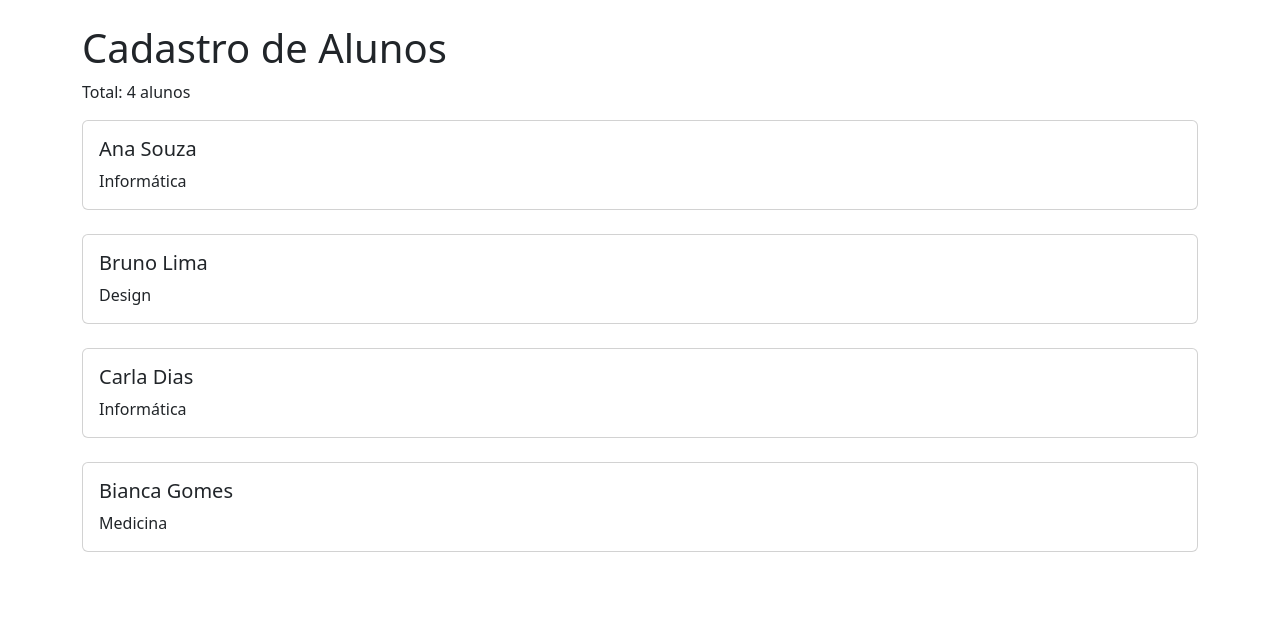
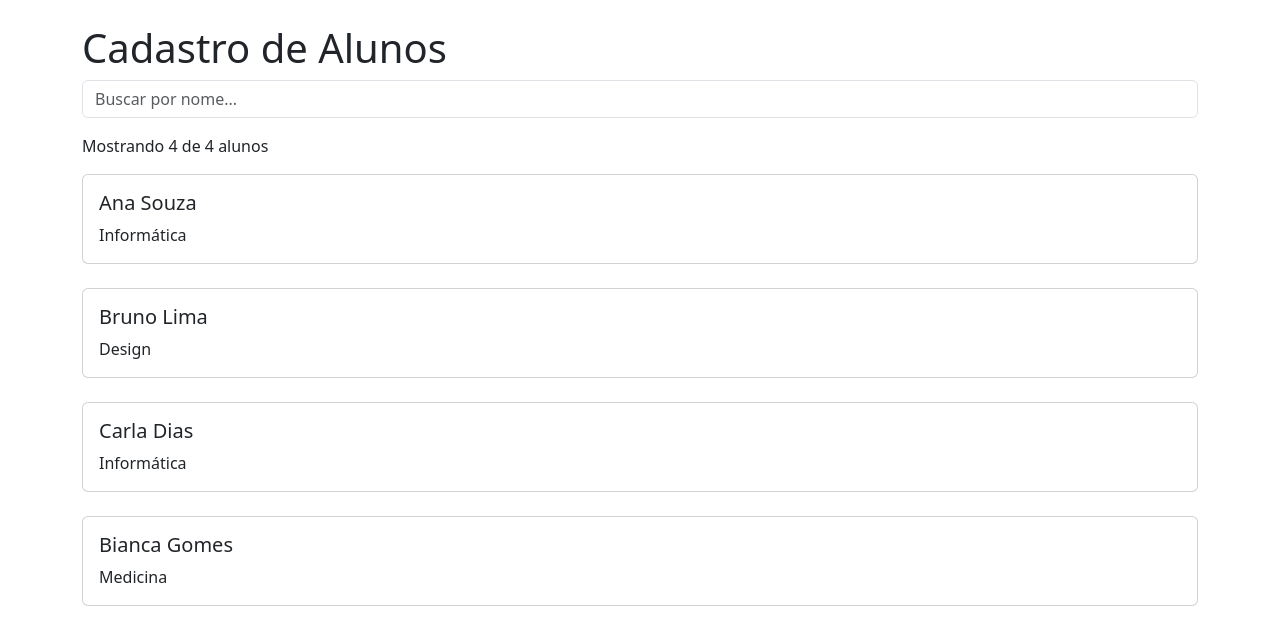
Before and after one commit to biancasgomes2/sistemaDeCadastro, a React (Vite) app in the folder cadastro-alunos/: page / in a window 1280 px wide. Shown: the top 644 px of the page. Built offline with nearby package versions, Linux system fonts and the light colour scheme.

Commit message:
buscar aluno

```diff
--- a/cadastro-alunos/src/App.jsx
+++ b/cadastro-alunos/src/App.jsx
@@ -1,3 +1,4 @@
+import { useState } from "react";
 import CartaoAluno from "./components/CartaoAluno.jsx";
 
 const alunos = [
@@ -8,13 +9,29 @@ const alunos = [
 ]
 
 function App() {
+  const [busca, setBusca] = useState('')
+
+  const alunosFiltrados = alunos.filter((aluno) =>
+    aluno.nome.toLowerCase().includes(busca.toLowerCase()) ||
+    aluno.curso.toLowerCase().includes(busca.toLowerCase())
+  );
+
+
   return(
     <div className="container py-4">
       <h1>Cadastro de Alunos</h1>
-      <p>Total: {alunos.length} alunos</p>
 
-      {alunos.map((aluno) => (
-        <CartaoAluno key={aluno.id} nome={aluno.nome} curso={aluno.curso} />
+      <input
+        className="form-control mb-3"
+        placeholder="Buscar por nome..."
+        value={busca}
+        onChange={(evento) => setBusca(evento.target.value)}
+      />
+
+      <p>Mostrando {alunosFiltrados.length} de {alunos.length} alunos</p>
+
+      {alunosFiltrados.map((aluno) => (
+        <CartaoAluno  key={aluno.id} nome={aluno.nome} curso={aluno.curso}/>
       ))}
     </div>
   )
```
